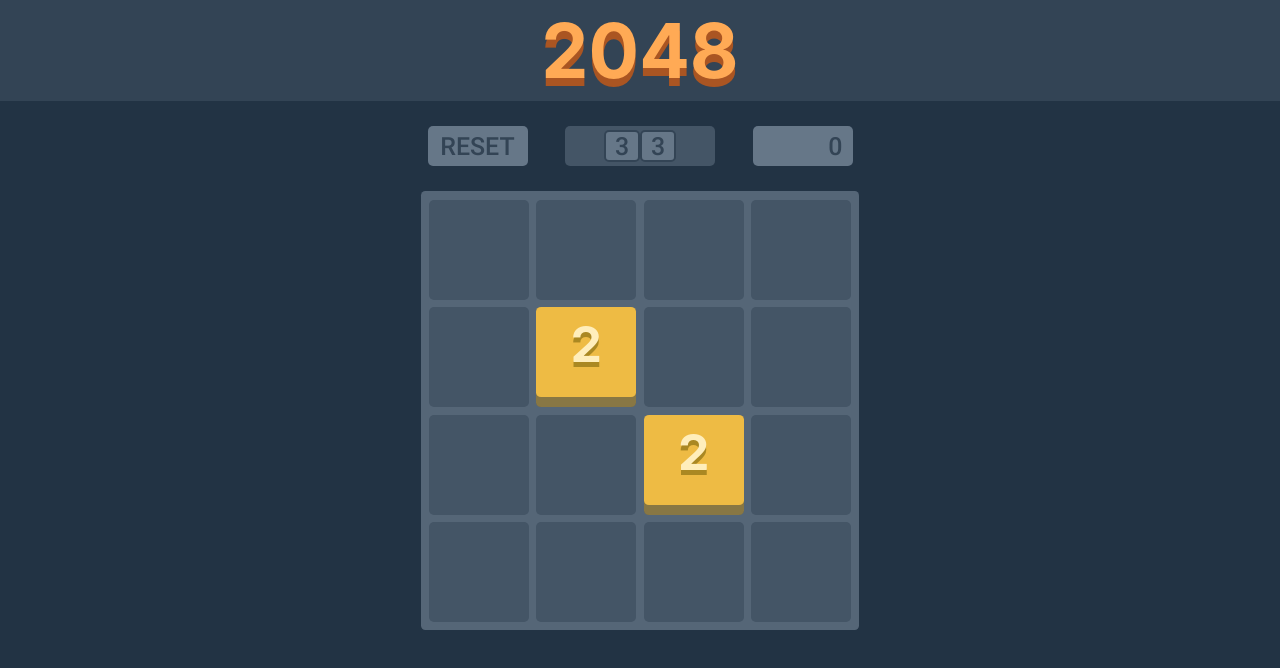
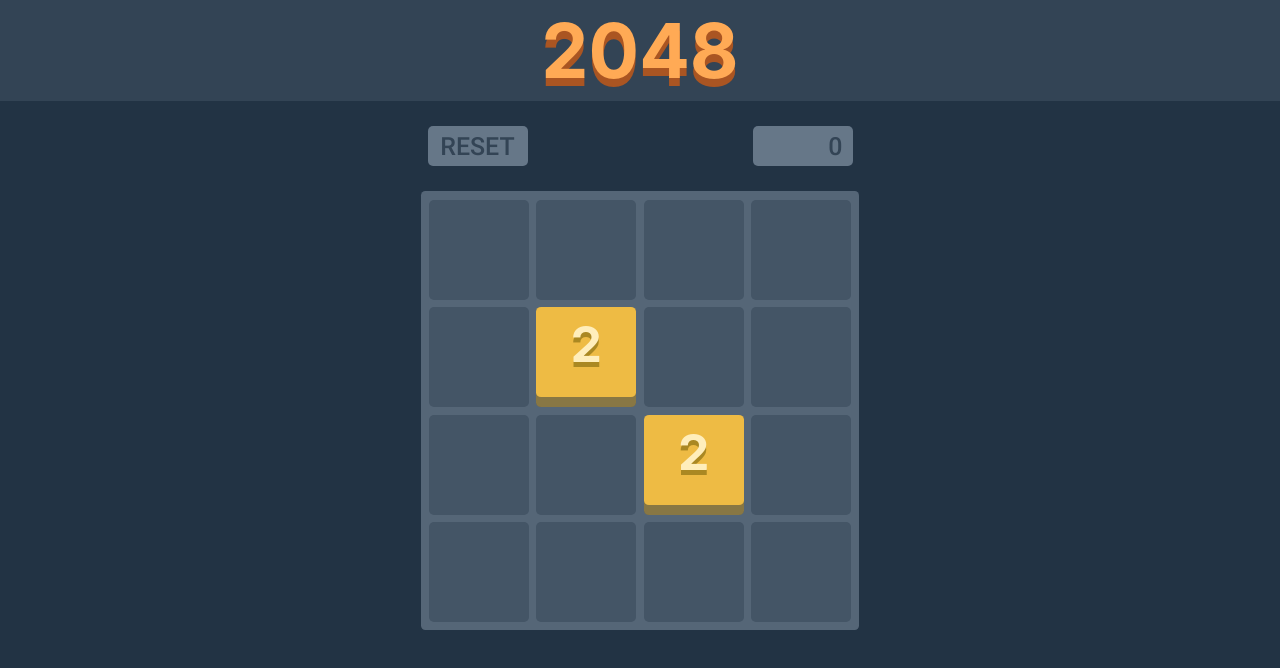
Before and after one commit to AmitMendl/React2048, a React (Create React App) app: page / in a window 1280 px wide. Shown: the top 668 px of the page. Built offline with nearby package versions, Linux system fonts and the light colour scheme.

Commit message:
fe fucking sucks

```diff
--- a/src/Components/Grid/Grid.js
+++ b/src/Components/Grid/Grid.js
@@ -35,22 +35,6 @@ const Grid = (props) => {
       <div className='GameHeader'>
         <Reset/>
         <Score/>
-        <div className='SizeHeader'>
-          <select>
-            <option>3</option>
-            <option>4</option>
-            <option>5</option>
-            <option>6</option>
-            <option>7</option>
-          </select>
-          <select>
-            <option>3</option>
-            <option>4</option>
-            <option>5</option>
-            <option>6</option>
-            <option>7</option>
-          </select>
-        </div>
       </div>
       <div>
         <div className='GameContainer'>
--- a/src/Components/Grid/GridController.js
+++ b/src/Components/Grid/GridController.js
@@ -44,8 +44,6 @@ function tileMatrix(tiles_m) {
 }
 
 const useInput = (Matrix, setMatrix, score, setScore) => {
-
-    let moves = initMatrix(Matrix[0].length, Matrix.length)
 
     const reset = (width, height) => {
         setScore(5);
```
